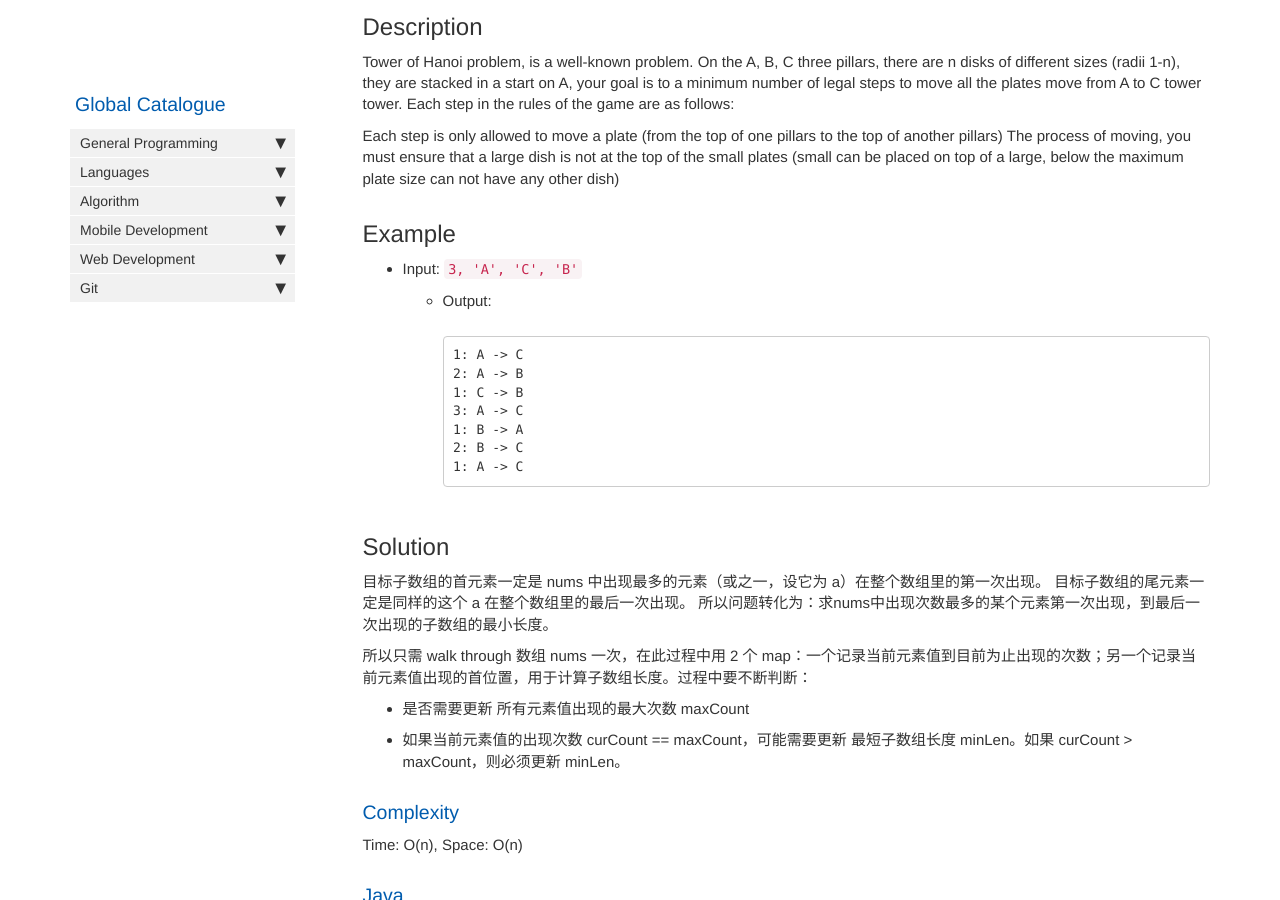
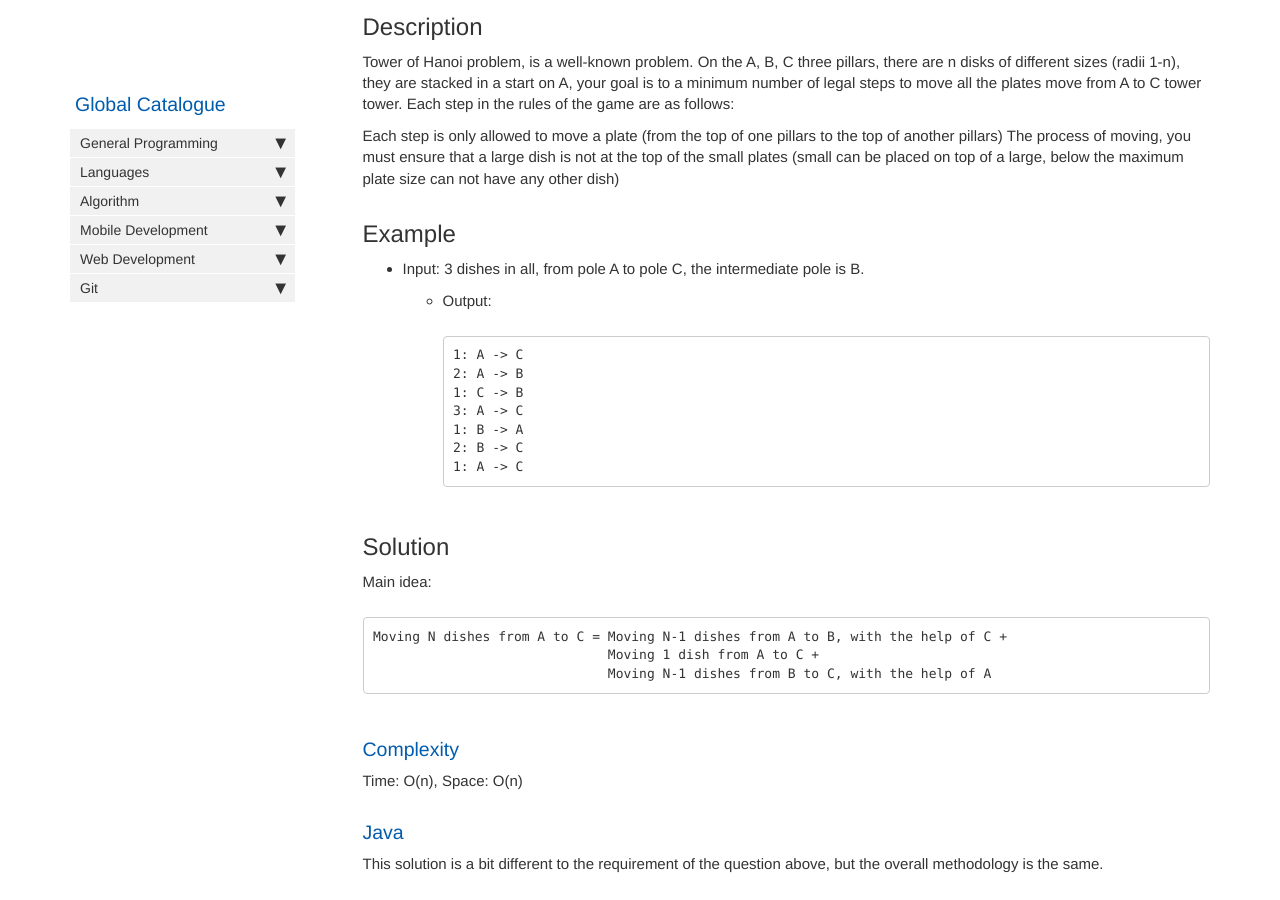
Before and after one commit to HungryOrc/hungryorc.github.io, a Jekyll site: the page built from pages/algorithm/algorithm_tower_of_hanoi.md, in a window 1280 px wide and 900 px high, scrolled down 193 px. Built offline with Jekyll 4.4.1, drawn with Linux system fonts in a browser that asks for light colours; nearby versions of some CDN libraries; comment, search, counter and statistics services are not loaded.

Commit message:
Update algorithm_tower_of_hanoi.md

````diff
--- a/pages/algorithm/algorithm_tower_of_hanoi.md
+++ b/pages/algorithm/algorithm_tower_of_hanoi.md
@@ -19,7 +19,7 @@ The process of moving, you must ensure that a large dish is not at the top of th
 
 ## Example
 
-* Input: `3, 'A', 'C', 'B'`
+* Input: 3 dishes in all, from pole A to pole C, the intermediate pole is B.
   * Output:
     ```
     1: A -> C
@@ -32,14 +32,12 @@ The process of moving, you must ensure that a large dish is not at the top of th
     ```
 
 ## Solution
-
-目标子数组的首元素一定是 nums 中出现最多的元素（或之一，设它为 a）在整个数组里的第一次出现。
-目标子数组的尾元素一定是同样的这个 a 在整个数组里的最后一次出现。
-所以问题转化为：求nums中出现次数最多的某个元素第一次出现，到最后一次出现的子数组的最小长度。
-
-所以只需 walk through 数组 nums 一次，在此过程中用 2 个 map：一个记录当前元素值到目前为止出现的次数；另一个记录当前元素值出现的首位置，用于计算子数组长度。过程中要不断判断：
-* 是否需要更新 所有元素值出现的最大次数 maxCount
-* 如果当前元素值的出现次数 curCount == maxCount，可能需要更新 最短子数组长度 minLen。如果 curCount > maxCount，则必须更新 minLen。
+Main idea:
+```
+Moving N dishes from A to C = Moving N-1 dishes from A to B, with the help of C +
+                              Moving 1 dish from A to C +
+			      Moving N-1 dishes from B to C, with the help of A
+```
 
 ### Complexity
 
````
